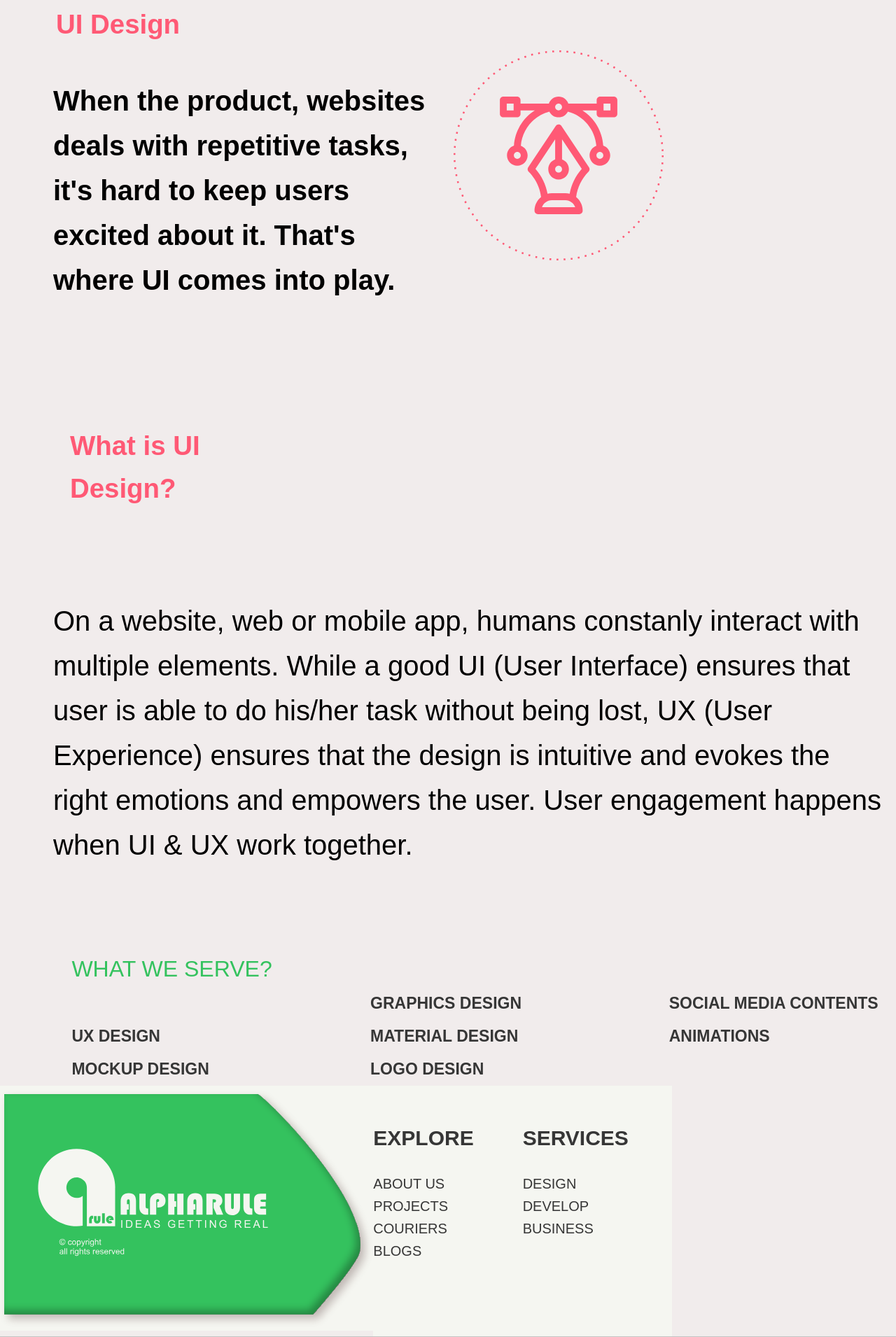
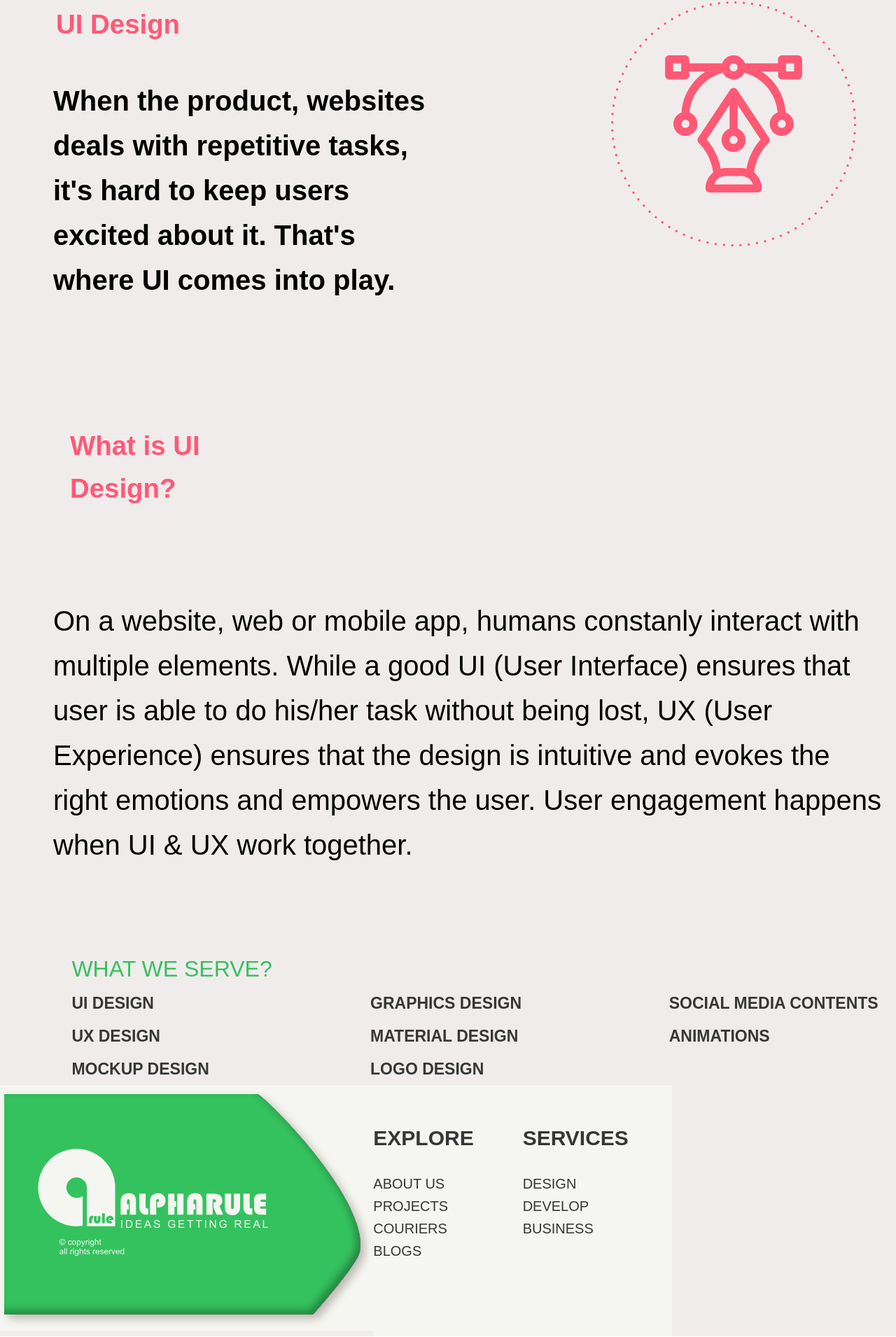
Before and after one commit to musk101/Green, a React (Create React App) app: page /ui in a window 1280 px wide. Shown: the part 176-2086 px from the top of the page at 70% size. Built offline with nearby package versions, Linux system fonts and the light colour scheme; a web font is replaced by a local one.

Commit message:
link page fix

```diff
--- a/src/Footer.js
+++ b/src/Footer.js
@@ -46,11 +46,7 @@
           item
           xs={12}
           style={{ backgroundColor: "#c4c4c4", color: "#FFFFFF" }}
-        >
-          <Typography style={{ fontWeight: "600", paddingLeft: "45vw" }}>
-            MADE WITH ❤️ IN INDIA{" "}
-          </Typography>
-        </Grid>
+        ></Grid>
       </Grid>
     </div>
   );
--- a/src/FooterSmall.js
+++ b/src/FooterSmall.js
@@ -109,9 +109,7 @@
           xs={12}
           style={{ backgroundColor: "#c4c4c4", color: "#FFFFFF" }}
         >
-          <Typography style={{ fontWeight: "600", paddingLeft: "25vw" }}>
-            MADE WITH ❤️ IN INDIA{" "}
-          </Typography>
+
         </Grid>
       </Grid>
     </div>
--- a/src/LinkPage.css
+++ b/src/LinkPage.css
@@ -44,4 +44,5 @@
   .op {
     font-size: 25px;
   }
+
 }
--- a/src/LinkPage.js
+++ b/src/LinkPage.js
@@ -34,7 +34,7 @@
               <p className="op">{props.linktext}</p>
             </Grid>
             <Grid item sm={5} md={6} className="linkphototest">
-              <img src={props.linkphoto} alt="" height="300px" width="300px" />
+              <img src={props.linkphoto} alt="" height="350px" width="600px" style={{ paddingLeft:"200px", marginTop:"-70px"}} />
             </Grid>
           </Grid>
           <Grid container spacing={10} className={classes.gridContainer}>
@@ -61,7 +61,7 @@
           text6link="/logodesign"
           text7link="/content"
           text8link="/animations"
-          tex1="UI DESIGN"
+          text1="UI DESIGN"
           text2="UX DESIGN"
           text3="GRAPHICS DESIGN"
           text4="MATERIAL DESIGN"
```
